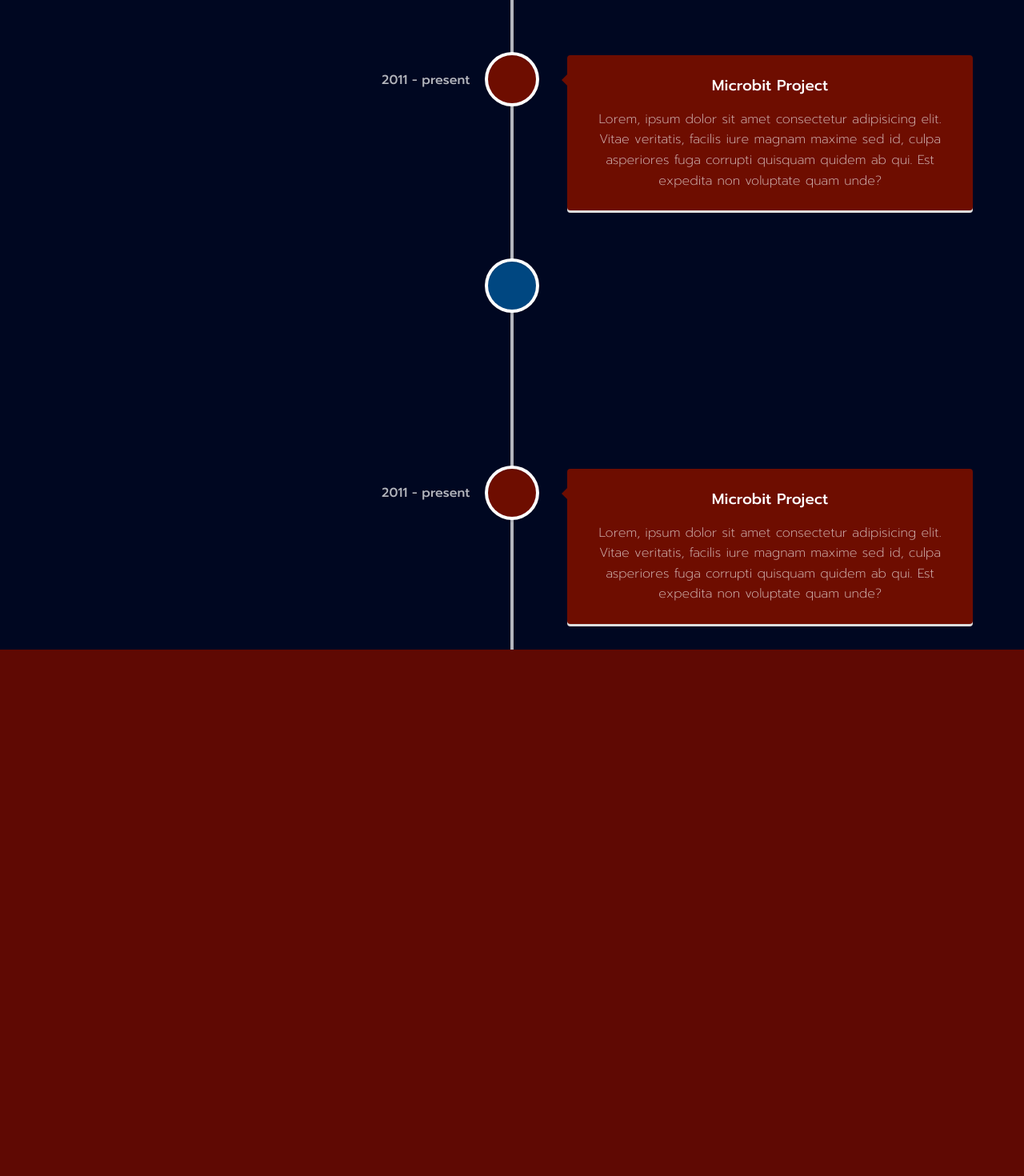
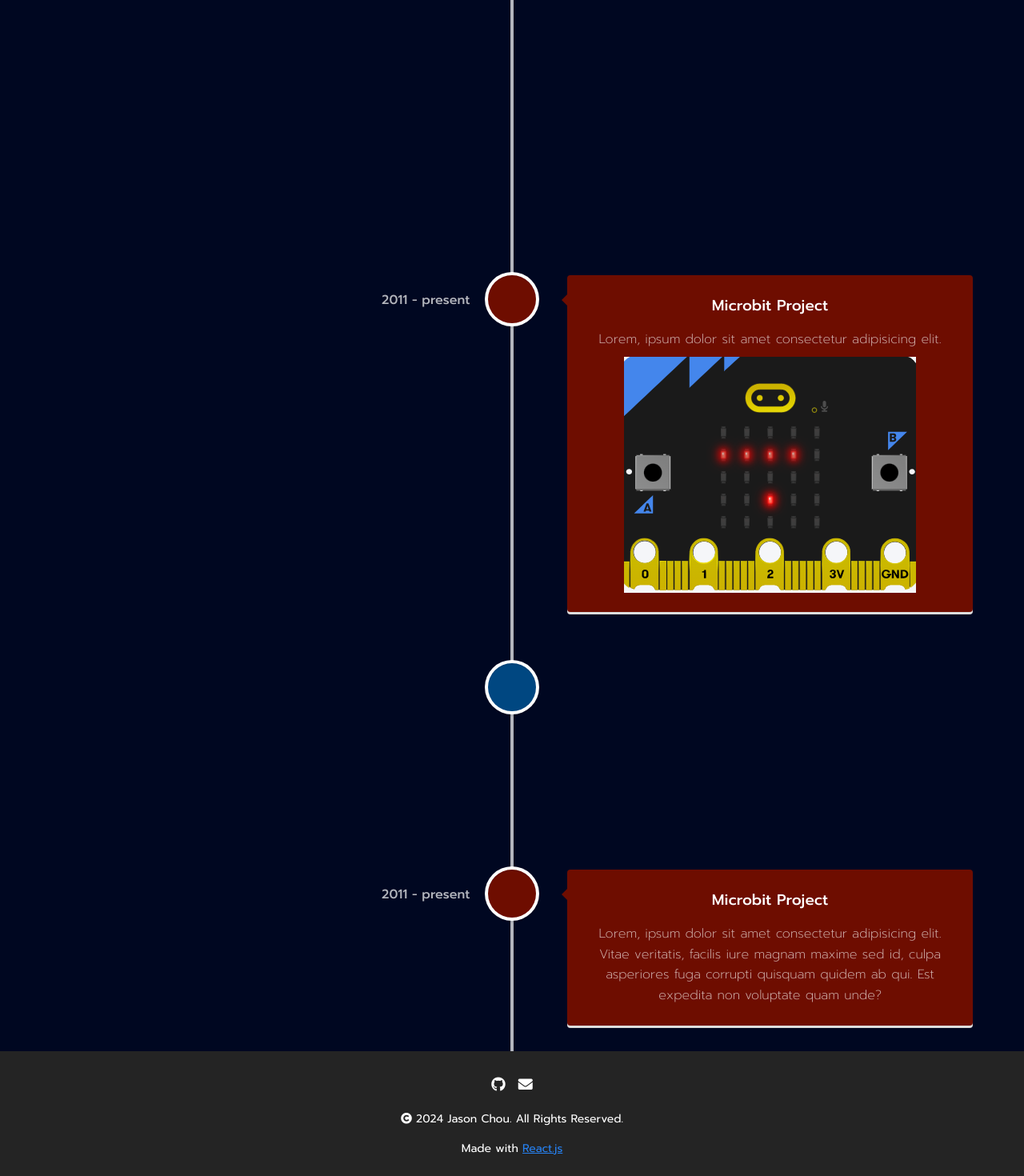
Before and after one commit to JasonChou0105/Tech_Portfolio, a React (Create React App) app: page / in a window 1280 px wide. Shown: the part 787-2257 px from the top of the page at 80% size. Before the commit the page ends 1599 px from the top, so only its background shows below. Built offline with nearby package versions, Linux system fonts and the light colour scheme; a web font is replaced by a local one.

Commit message:
adding footer

```diff
--- a/public/index.html
+++ b/public/index.html
@@ -44,6 +44,11 @@
       href="https://fonts.googleapis.com/css2?family=Prompt:ital,wght@0,100;0,200;0,300;0,400;0,500;0,600;0,700;0,800;0,900;1,100;1,200;1,300;1,400;1,500;1,600;1,700;1,800;1,900&display=swap"
       rel="stylesheet"
     />
+    <script
+      src="https://kit.fontawesome.com/kit.js"
+      crossorigin="anonymous"
+    ></script>
+
     <title>Jason Chou</title>
   </head>
   <body style="background-color: #5f0903">
--- a/src/App.js
+++ b/src/App.js
@@ -2,6 +2,8 @@
 import "./App.css";
 import Navbar from "./components/Navbar/Navbar";
 import Home from "./pages/Home/Home";
+import Footer from "./components/Footer/Footer";
+import Project from "./pages/Project/Project";
 
 function App() {
   return (
@@ -10,7 +12,9 @@
         <Navbar />
         <Routes>
           <Route path="/" exact Component={Home} />
+          <Route path="/project" exact Component={Project} />
         </Routes>
+        <Footer />
       </Router>
     </>
   );
--- /dev/null
+++ b/src/components/Footer/Footer.css
@@ -0,0 +1,33 @@
+.footer-container {
+  display: flex;
+  flex: 1;
+  flex-direction: column;
+  justify-content: center;
+  align-items: center;
+  width: 100%;
+  background-color: #242424;
+  padding: 16px;
+  bottom: 0;
+}
+.link-text {
+  color: #2781f0;
+}
+.content {
+  font-size: 14px;
+  margin: 8px;
+  color: #ffffff;
+  text-align: center;
+}
+.icon {
+  margin: 8px;
+  font-size: 18px;
+}
+.icon-link {
+  text-decoration: none;
+  color: #ffffff;
+  transition: all 0.2s ease-in-out;
+}
+
+.icon-link:hover {
+  color: #41b9ff;
+}
--- /dev/null
+++ b/src/components/Footer/Footer.js
@@ -0,0 +1,38 @@
+import React from "react";
+import "./Footer.css";
+import { Link } from "react-router-dom";
+
+function Footer() {
+  return (
+    <div className="footer-container">
+      <div className="content icons-container">
+        <Link
+          className="icon-link"
+          target="_blank"
+          to="https://github.com/JasonChou0105"
+        >
+          <i className="fab fa-github icon"></i>
+        </Link>
+        <Link
+          className="icon-link"
+          target="_blank"
+          to="https://mail.google.com/mail/u/0/#inbox?compose=CllgCJvmXxjnmwhQjBHnKGZkqDKCJWFnwRLtKZzQfrNKsMCmFnmNBQQdTWxrTNFWNHPmrsqgpNB"
+        >
+          <i className="fas fa-envelope icon"></i>
+        </Link>
+      </div>
+      <div className="content copyright-container">
+        <i className="fas fa-copyright"></i> 2024 Jason Chou. All Rights
+        Reserved.
+      </div>
+      <div className="desc-text content">
+        Made with{" "}
+        <Link className="link-text" target="_blank" to="https://react.dev/">
+          React.js
+        </Link>
+      </div>
+    </div>
+  );
+}
+
+export default Footer;
--- a/src/components/Home/Timeline/Timeline.css
+++ b/src/components/Home/Timeline/Timeline.css
@@ -8,6 +8,7 @@
 
 .vertical-timeline-element-title {
   font-family: "Prompt", sans-serif !important;
+  color: #ffffff;
   font-weight: 500;
 }
 
@@ -15,6 +16,23 @@
   font-family: "Prompt", sans-serif !important;
   font-weight: 200 !important;
   color: #ffffffb4;
+}
+
+.image {
+  max-width: 100%;
+  max-height: 100%;
+  margin-top: 8px;
+}
+
+.link {
+  text-decoration: none !important;
+}
+
+.img-container {
+  display: flex;
+  width: 100%;
+  justify-content: center;
+  align-items: center;
 }
 
 .vertical-timeline--two-columns
--- a/src/components/Home/Timeline/Timeline.js
+++ b/src/components/Home/Timeline/Timeline.js
@@ -5,6 +5,7 @@
 } from "react-vertical-timeline-component";
 import "react-vertical-timeline-component/style.min.css";
 import "./Timeline.css";
+import { Link } from "react-router-dom";
 
 const WorkIcon = () => <></>;
 
@@ -25,12 +26,21 @@
         }}
         icon={<WorkIcon />}
       >
-        <h3 className="vertical-timeline-element-title">Dream Room Project</h3>
-        <p className="subtext">
-          Lorem, ipsum dolor sit amet consectetur adipisicing elit. Vitae
-          veritatis, facilis iure magnam maxime sed id, culpa asperiores fuga
-          corrupti quisquam quidem ab qui. Est expedita non voluptate quam unde?
-        </p>
+        <Link to="/project" className="link">
+          <h3 className="vertical-timeline-element-title">
+            Dream Room Project
+          </h3>
+          <p className="subtext">
+            Lorem, ipsum dolor sit amet consectetur adipisicing elit.
+          </p>
+          <div className="img-container">
+            <img
+              className="image"
+              src="/images/House.jpeg"
+              alt="Dream room project"
+            />
+          </div>
+        </Link>
       </VerticalTimelineElement>
       <VerticalTimelineElement
         className="vertical-timeline-element--work"
@@ -40,12 +50,19 @@
         iconStyle={{ background: "#6e0d00", color: "#fff" }}
         icon={<WorkIcon />}
       >
-        <h3 className="vertical-timeline-element-title">Microbit Project</h3>
-        <p className="subtext">
-          Lorem, ipsum dolor sit amet consectetur adipisicing elit. Vitae
-          veritatis, facilis iure magnam maxime sed id, culpa asperiores fuga
-          corrupti quisquam quidem ab qui. Est expedita non voluptate quam unde?
-        </p>
+        <Link to="/project" className="link">
+          <h3 className="vertical-timeline-element-title">Microbit Project</h3>
+          <p className="subtext">
+            Lorem, ipsum dolor sit amet consectetur adipisicing elit.
+          </p>
+          <div className="img-container">
+            <img
+              className="image"
+              src="/images/Microbit.png"
+              alt="Microbit game project"
+            />
+          </div>
+        </Link>
       </VerticalTimelineElement>
       <VerticalTimelineElement
         className="vertical-timeline-element--work"
--- a/src/components/Navbar/Navbar.css
+++ b/src/components/Navbar/Navbar.css
@@ -93,6 +93,15 @@
   margin: 0px;
   position: fixed;
 }
+.vertical-timeline-element-content {
+  transition: all 0.2s ease-in-out;
+}
+
+.vertical-timeline-element-content:hover {
+  transition: all 0.2s ease-in-out;
+  scale: 1.03;
+  box-shadow: 10px 10px 21px -10px rgb(109, 109, 109);
+}
 @media screen and (max-width: 1100px) {
   .menu-icon {
     display: flex;
--- a/src/pages/Home/Home.css
+++ b/src/pages/Home/Home.css
@@ -1,6 +1,7 @@
 .container {
   display: flex;
   width: 100%;
+  height: 100%;
   flex-direction: column;
   text-align: center;
 }
--- /dev/null
+++ b/src/pages/Project/Project.js
@@ -0,0 +1,7 @@
+import React from "react";
+
+function Project() {
+  return <div>PROJECT</div>;
+}
+
+export default Project;
```
Also changed, not shown: public/images/House.jpeg (added), public/images/Microbit.png (added), src/pages/Project/Project.css (added).
